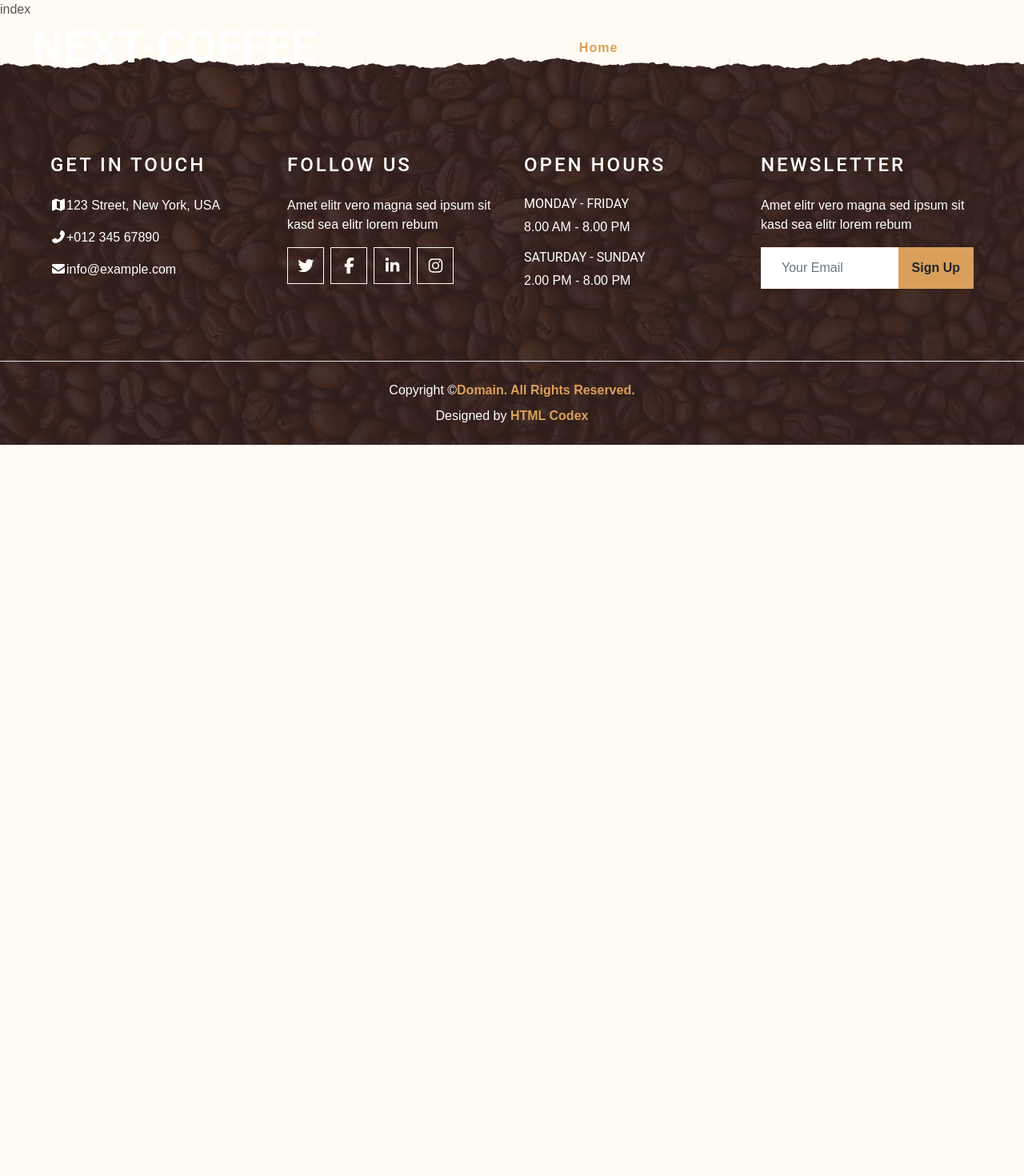
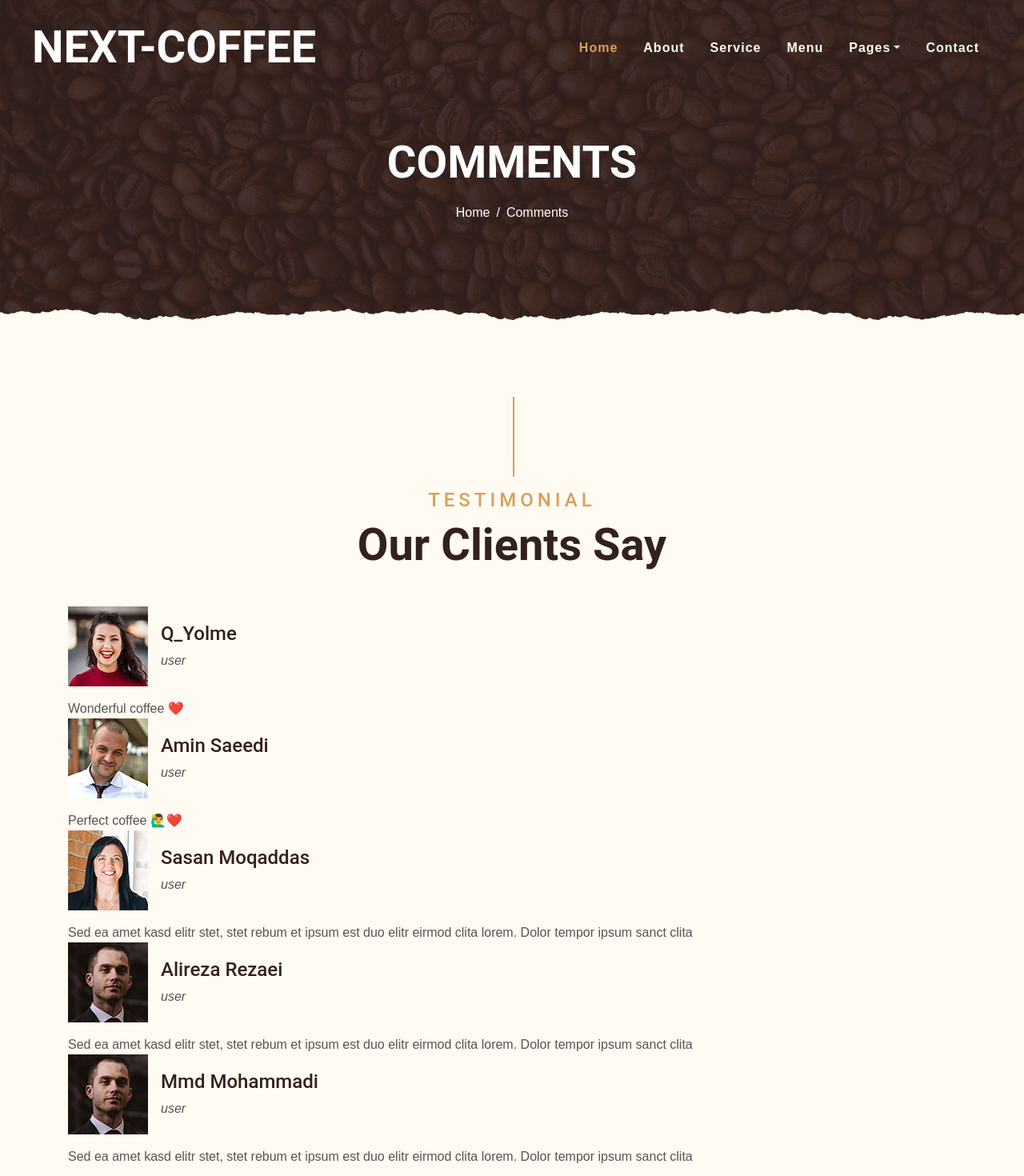
Before and after one commit to danialmousavi/Next-Coffee, a Next.js app: page /testimonial in a window 1280 px wide. Shown: the top 1470 px of the page at 80% size. Before the commit the page ends 800 px from the top, so only its background shows below. Built offline with nearby package versions, Linux system fonts and the light colour scheme; data requests are answered from the project's data file.

Commit message:
comments page

```diff
--- /dev/null
+++ b/components/templates/Testimonial/Comments.js
@@ -0,0 +1,22 @@
+import TestimonialItem from '@/components/modules/TestimonialItem/TestimonialItem';
+import React from 'react'
+
+export default function Comments({commentsData}) {
+    console.log("Commentsdata",commentsData);
+
+  return (
+    <div className="container-fluid py-5">
+        <div className="container">
+            <div className="section-title">
+                <h4 className="text-primary text-uppercase" style={{letterSpacing: "5px"}}>Testimonial</h4>
+                <h1 className="display-4">Our Clients Say</h1>
+            </div>
+            <div className="owl-carousel testimonial-carousel">
+                {commentsData.map(item=>(
+                    <TestimonialItem key={item.id} {...item}/>
+                ))}
+            </div>
+        </div>
+    </div>
+  )
+}
--- a/pages/testimonial/index.js
+++ b/pages/testimonial/index.js
@@ -1,7 +1,21 @@
+import PageHeader from '@/components/modules/PageHeader/PageHeader'
+import Comments from '@/components/templates/Testimonial/Comments';
 import React from 'react'
 
-export default function Testimonial() {
+export default function Testimonial({commentsData}) {
   return (
-    <div>index</div>
+    <>
+    <PageHeader route={"Comments"}/>
+    <Comments commentsData={commentsData}/>
+    </>
   )
 }
+export async function getStaticProps() {
+  const res=await fetch("http://localhost:4000/comments");
+  const commentsData=await res.json();
+  return{
+    props:{
+      commentsData
+    }
+  }
+}
```
